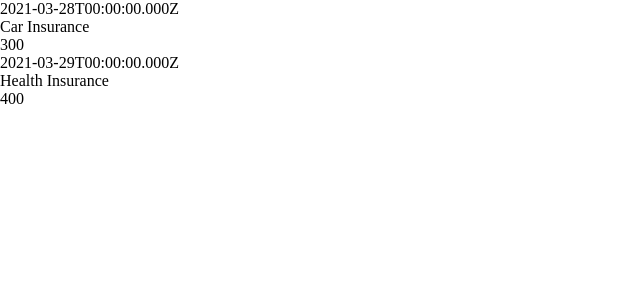
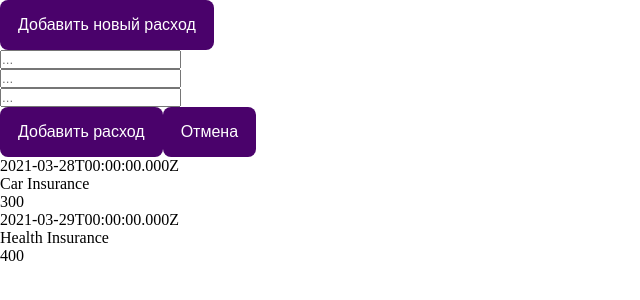
Before and after one commit to BeeworxKenzheSan/expense-app, a React (Vite) app: page / in a window 1280 px wide. Shown: the top 300 px of the page, without its empty margins (0-640 px from the left). Built offline with nearby package versions, Linux system fonts and the light colour scheme.

Commit message:
Add ExpenseForm and NewExpense components to App.jsx

```diff
--- a/src/App.jsx
+++ b/src/App.jsx
@@ -1,4 +1,6 @@
+import { ExpenseForm } from "./components/expense-form/ExpenseForm";
 import { Expenses } from "./components/expenses/Expenses";
+import { NewExpense } from "./components/new-expense/NewExpense";
 
 const expenses = [
   {
@@ -20,6 +22,7 @@ const expenses = [
 function App() {
   return (
     <div>
+      <NewExpense />
       <Expenses expenses={expenses} />
     </div>
   );
--- a/src/components/UI/Button/Button.jsx
+++ b/src/components/UI/Button/Button.jsx
@@ -1,7 +1,8 @@
 import PropTypes from "prop-types";
+import css from "./Button.module.css";
 
 const Button = ({ title }) => {
-  return <button>{title}</button>;
+  return <button className={css.button}>{title}</button>;
 };
 
 Button.propTypes = {
--- /dev/null
+++ b/src/components/UI/Button/Button.module.css
@@ -0,0 +1,23 @@
+.button {
+  background-color: #4a026b;
+  font-size: 16px;
+  font-weight: 500;
+  padding: 16px 18px;
+  color: white;
+  border: none;
+  border-radius: 8px;
+  cursor: pointer;
+}
+
+.button:hover {
+  background-color: #600a87;
+}
+
+.button:active {
+  background-color: #520b73;
+}
+.button:disabled {
+  background-color: #ccc;
+  color: #666;
+  cursor: not-allowed;
+}
--- /dev/null
+++ b/src/components/UI/FormInput/FormInput.jsx
@@ -0,0 +1,17 @@
+import PropTypes from "prop-types";
+
+export const FormInput = ({ labelName, placeholder, inputType, id }) => {
+  return (
+    <div>
+      <label htmlFor={id}>{labelName}</label>
+      <input type={inputType} placeholder={placeholder || "..."} id={id} />
+    </div>
+  );
+};
+
+FormInput.propTypes = {
+  labelName: PropTypes.string.isRequired,
+  placeholder: PropTypes.string,
+  inputType: PropTypes.string.isRequired,
+  id: PropTypes.string.isRequired,
+};
--- /dev/null
+++ b/src/components/expense-form/ExpenseForm.jsx
@@ -0,0 +1,14 @@
+import Button from "../UI/Button/Button";
+import { FormInput } from "../UI/FormInput/FormInput";
+
+export const ExpenseForm = () => {
+  return (
+    <form>
+      <FormInput label="Название" id="title" type="text" />
+      <FormInput label="Цена" id="price" type="number" />
+      <FormInput label="Дата" id="date" type="date" />
+      <Button title="Добавить расход" />
+      <Button title="Отмена" />
+    </form>
+  );
+};
--- a/src/components/new-expense/NewExpense.jsx
+++ b/src/components/new-expense/NewExpense.jsx
@@ -0,0 +1,11 @@
+import Button from "../UI/Button/Button";
+import { ExpenseForm } from "../expense-form/ExpenseForm";
+
+export const NewExpense = () => {
+  return (
+    <div>
+      <Button title="Добавить новый расход" />
+      <ExpenseForm />
+    </div>
+  );
+};
```
Also changed, not shown: src/components/UI/Input/Input.jsx (+18 -0 lines).
